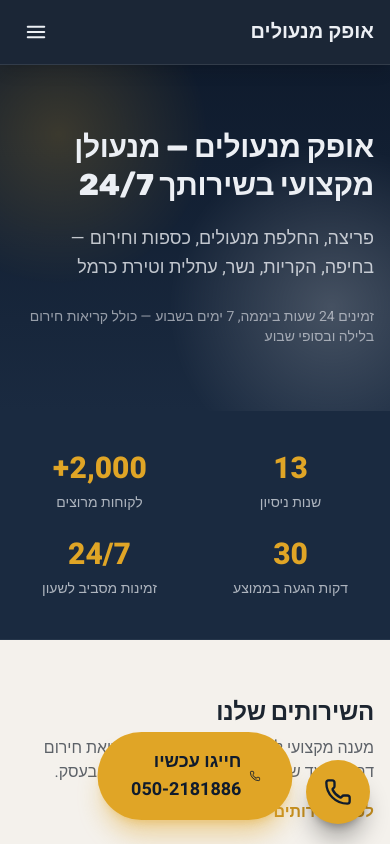
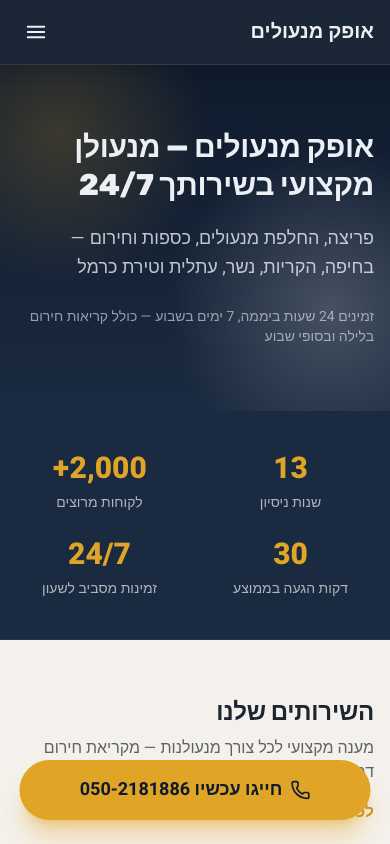
Before and after one commit to Ofek431432/lock, a Next.js app: page / in a window 390 px wide. Shown: the top 844 px of the page. Built offline with nearby package versions, Linux system fonts and the light colour scheme.

Commit message:
Widen floating button on mobile, remove StickyContactBar

```diff
--- a/app/layout.tsx
+++ b/app/layout.tsx
@@ -125,7 +125,7 @@ export default function RootLayout({
         <Navbar />
         <main className="flex-1">{children}</main>
         <Footer />
-        <StickyContactBar />
+
       </body>
     </html>
   );
--- a/app/page.tsx
+++ b/app/page.tsx
@@ -286,7 +286,7 @@ export default function HomePage() {
       {/* Floating call button */}
       <a
         href={siteConfig.phoneHref}
-        className="fixed bottom-6 left-1/2 -translate-x-1/2 z-50 inline-flex items-center gap-2 rounded-full bg-gold px-8 py-4 text-lg font-bold text-ink shadow-xl shadow-gold/40 hover:bg-gold-dark hover:scale-[1.04] transition-all"
+        className="fixed bottom-6 left-1/2 -translate-x-1/2 z-50 inline-flex items-center gap-2 rounded-full bg-gold px-10 sm:px-8 py-4 text-lg font-bold text-ink shadow-xl shadow-gold/40 hover:bg-gold-dark hover:scale-[1.04] transition-all w-[90vw] sm:w-auto justify-center"
       >
         <PhoneIcon className="h-5 w-5" />
         חייגו עכשיו {siteConfig.phoneDisplay}
```
